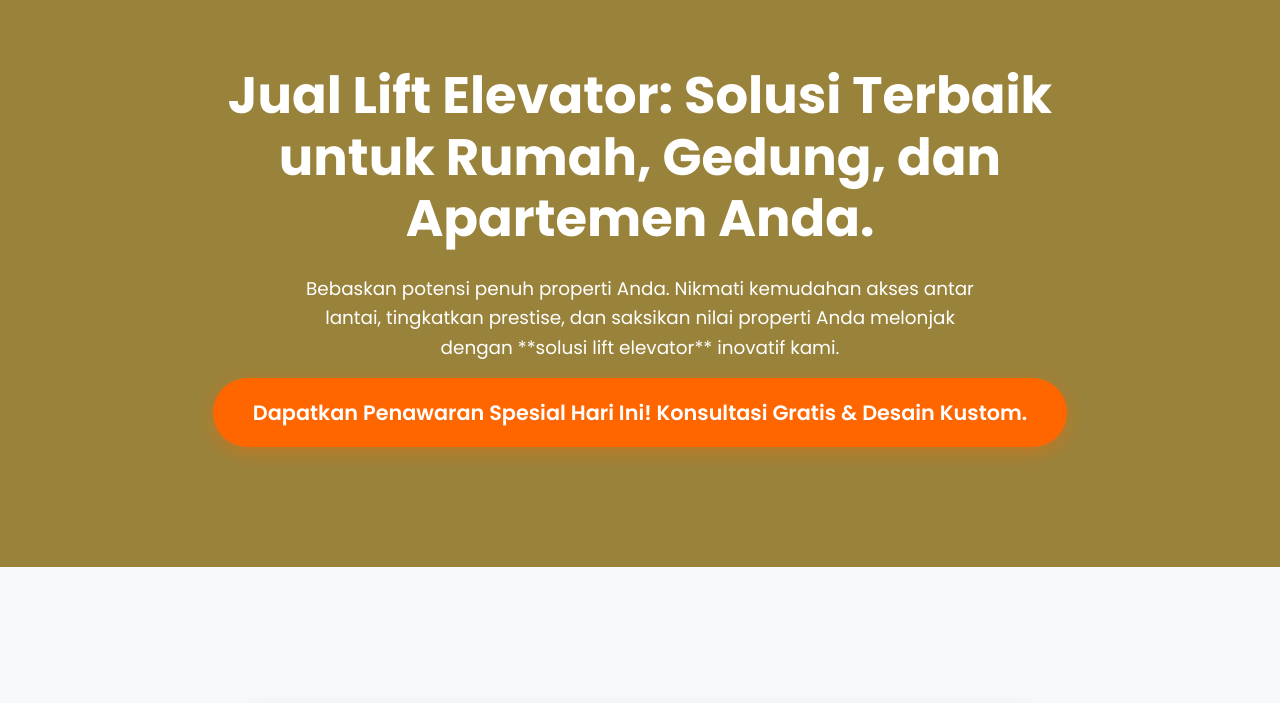
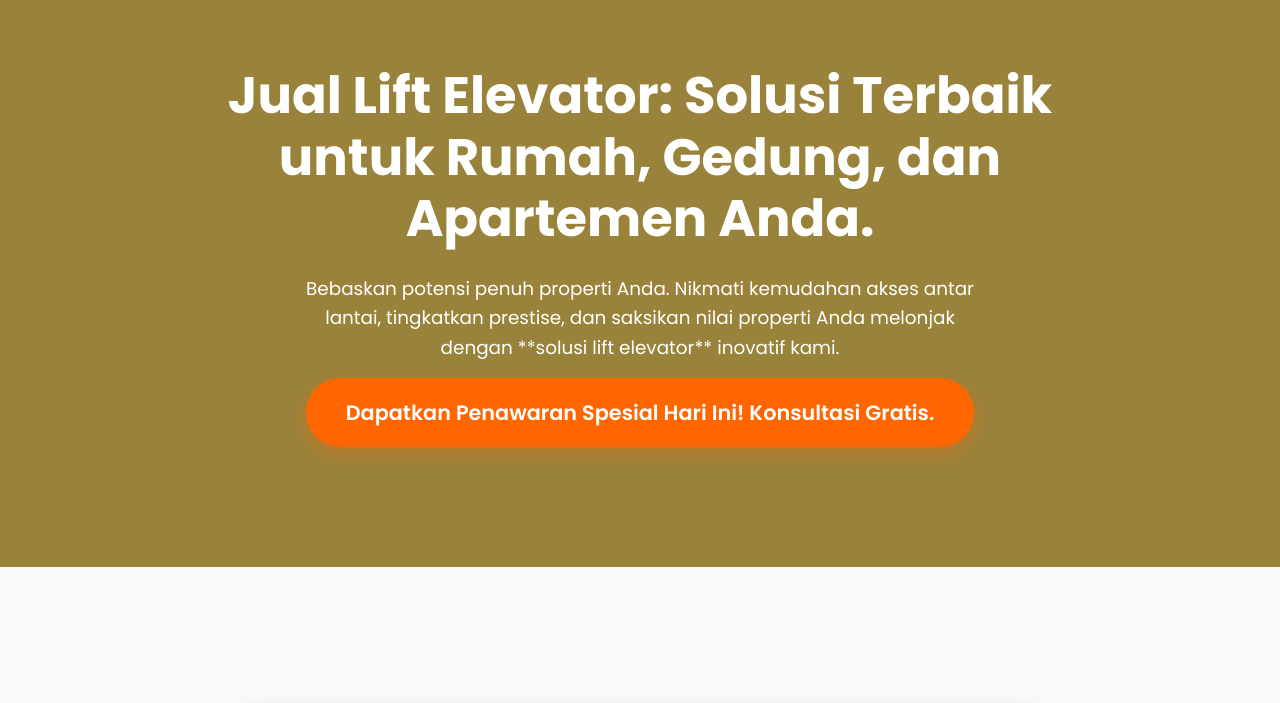
Before and after one commit to Febriyansyah1/elevator, a plain HTML site: page index.html in a window 1280 px wide. Shown: the part 97-800 px from the top of the page. Drawn offline with Linux system fonts and the light colour scheme.

Commit message:
Update index.html

```diff
--- a/index.html
+++ b/index.html
@@ -113,7 +113,7 @@
         <div class="container">
             <h1>Jual Lift Elevator: Solusi Terbaik untuk Rumah, Gedung, dan Apartemen Anda.</h1>
             <p>Bebaskan potensi penuh properti Anda. Nikmati kemudahan akses antar lantai, tingkatkan prestise, dan saksikan nilai properti Anda melonjak dengan **solusi lift elevator** inovatif kami.</p>
-            <a href="#contact-form" class="cta-button">Dapatkan Penawaran Spesial Hari Ini! Konsultasi Gratis & Desain Kustom.</a>
+            <a href="#contact-form" class="cta-button">Dapatkan Penawaran Spesial Hari Ini! Konsultasi Gratis.</a>
         </div>
     </section>
     <section style="background-color: #f8f9fa;">
```
